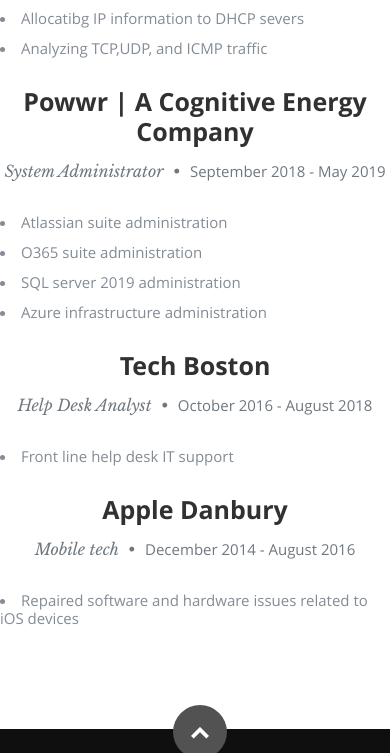
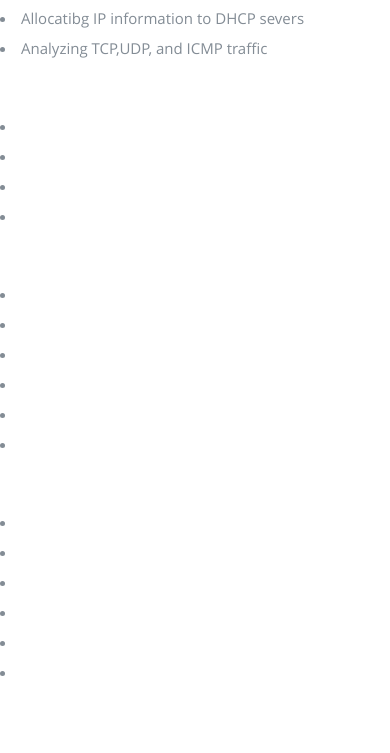
Before and after one commit to Katherine29a/AWS-Resume, a plain HTML site: page frontend/index.html in a window 390 px wide. Shown: the part 3182-3935 px from the top of the page. Drawn offline with nearby package versions, Linux system fonts and the light colour scheme; a script that the page names is missing.

Commit message:
almost done

```diff
--- a/frontend/index.html
+++ b/frontend/index.html
@@ -185,14 +185,14 @@
 
                <div class="twelve columns">
 
-                  <h3>Powwr | A Cognitive Energy Company</h3>
-                  <p class="info">System Administrator <span>&bull;</span> <em class="date">September 2018 - May 2019</em></p>
+                  <h3></h3>
+                  <p></p>
 
                   <p>
-                  <li>Atlassian suite administration</li>
-                  <li>O365 suite administration</li>
-                  <li>SQL server 2019 administration</li>
-                  <li>Azure infrastructure administration</li>
+                  <li></li>
+                  <li></li>
+                  <li></li>
+                  <li></li>
                   </p>
 
                </div>
@@ -203,11 +203,16 @@
 
                <div class="twelve columns">
 
-                  <h3>Tech Boston</h3>
-                  <p class="info">Help Desk Analyst <span>&bull;</span> <em class="date">October 2016 - August 2018</em></p>
+                  <h3></h3>
+                  <p></p>
 
                   <p>
-                  <li>Front line help desk IT support</li>
+                  <li></li>
+                  <li></li>
+                  <li></li>
+                  <li></li>
+                  <li></li>
+                  <li></li>
                   </p>
 
                </div>
@@ -218,11 +223,16 @@
 
                <div class="twelve columns">
 
-                  <h3>Apple Danbury</h3>
-                  <p class="info">Mobile tech <span>&bull;</span> <em class="date">December 2014 - August 2016</em></p>
+                  <h3></h3>
+                  <p></p>
 
                   <p>
-                  <li>Repaired software and hardware issues related to iOS devices</li>
+                  <li></li>
+                  <li></li>
+                  <li></li>
+                  <li></li>
+                  <li></li>
+                  <li></li>
 
                   </p>
 
```
